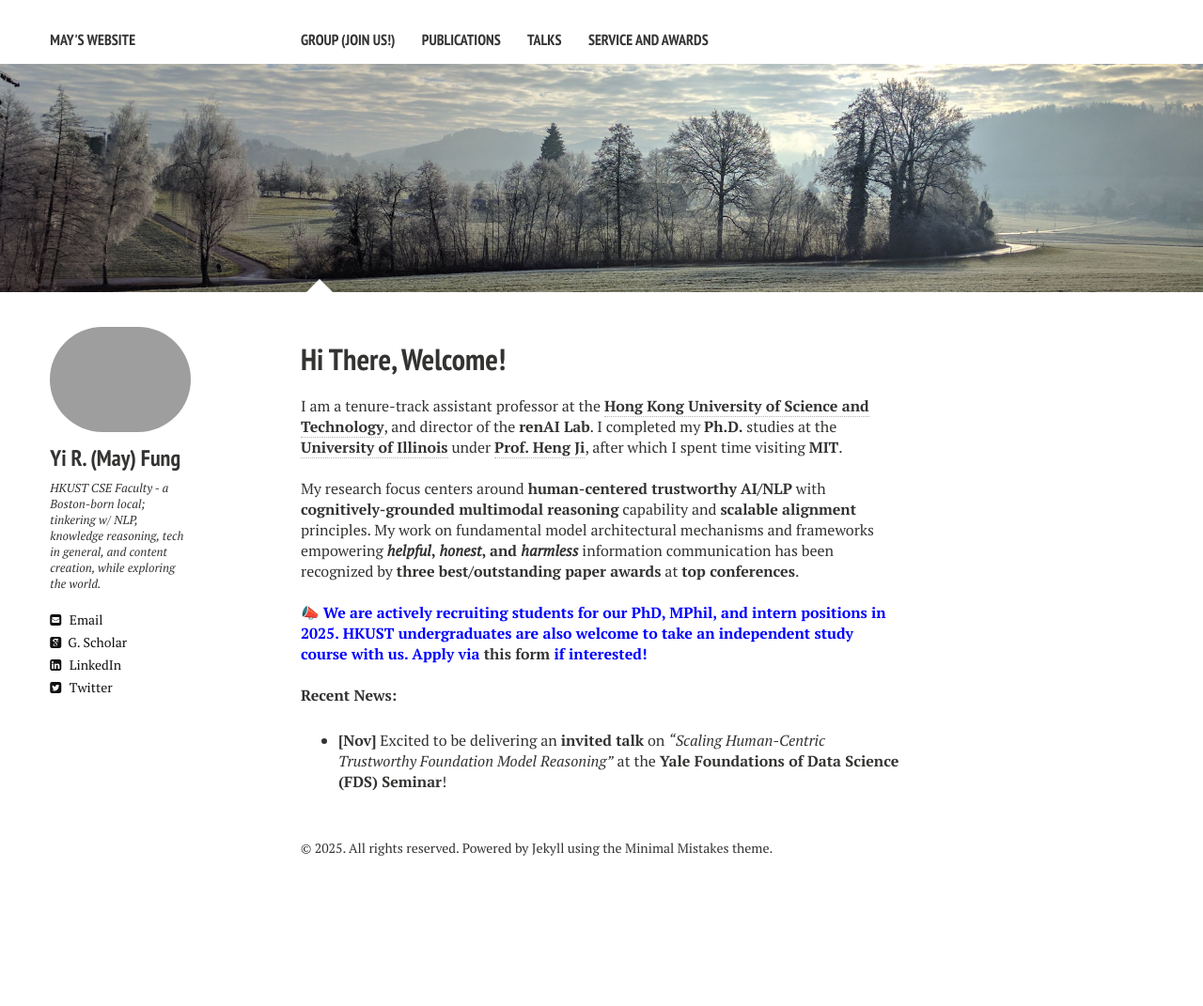
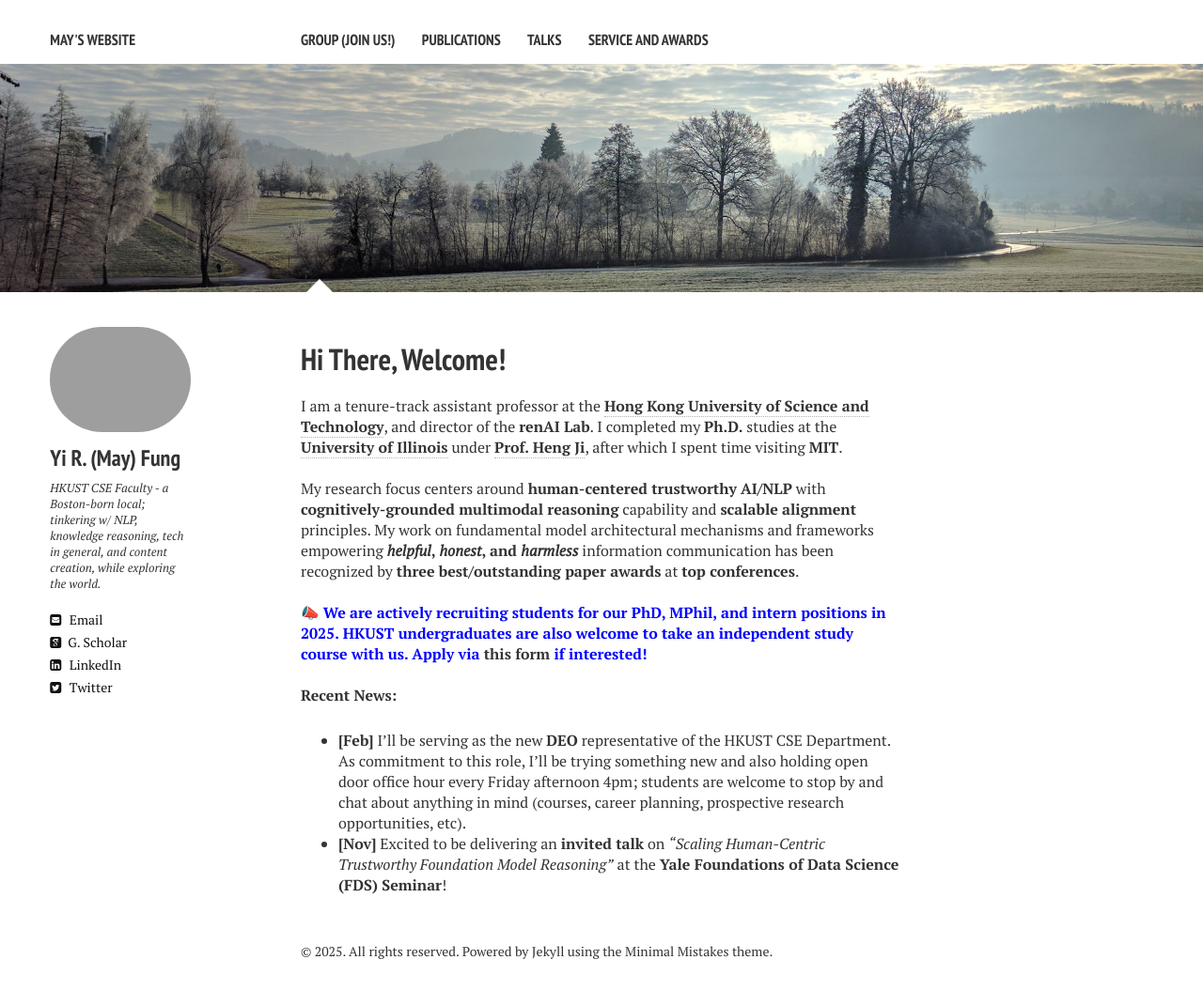
Before and after one commit to mayrfung/mayrfung.github.io, a Jekyll site: the page built from index.md, in a window 1280 px wide. Shown: the whole page at 94% size. Built offline with Jekyll 4.4.1, drawn with Linux system fonts in a browser that asks for light colours; nearby versions of some CDN libraries; before the commit the page ends 961 px from its top, so only the background shows below that.

Commit message:
Update index.md

```diff
--- a/index.md
+++ b/index.md
@@ -15,4 +15,5 @@ My research focus centers around <b>human-centered trustworthy AI/NLP</b> with <
 
 <br>
 <b>Recent News:</b>
+* <b>[Feb]</b> I'll be serving as the new <b>DEO</b> representative of the HKUST CSE Department. As commitment to this role, I'll be trying something new and also holding open door office hour every Friday afternoon 4pm; students are welcome to stop by and chat about anything in mind (courses, career planning, prospective research opportunities, etc).
 * <b>[Nov]</b> Excited to be delivering an <b>invited talk</b> on <i>"Scaling Human-Centric Trustworthy Foundation Model Reasoning"</i> at the <b>Yale Foundations of Data Science (FDS) Seminar</b>!
```
